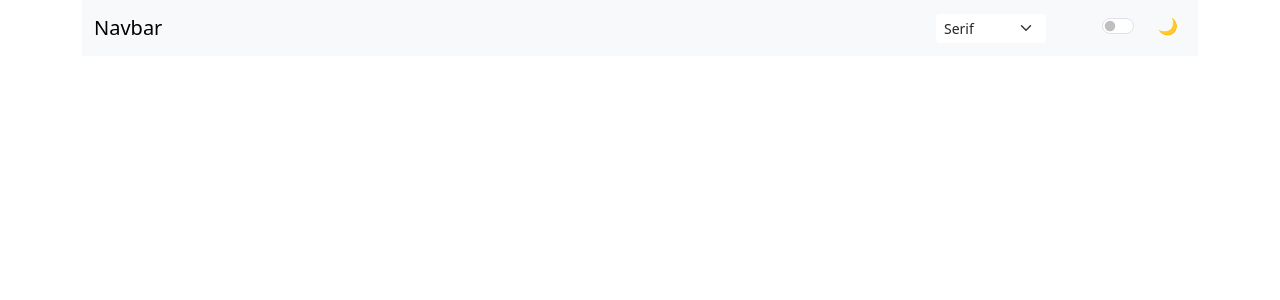
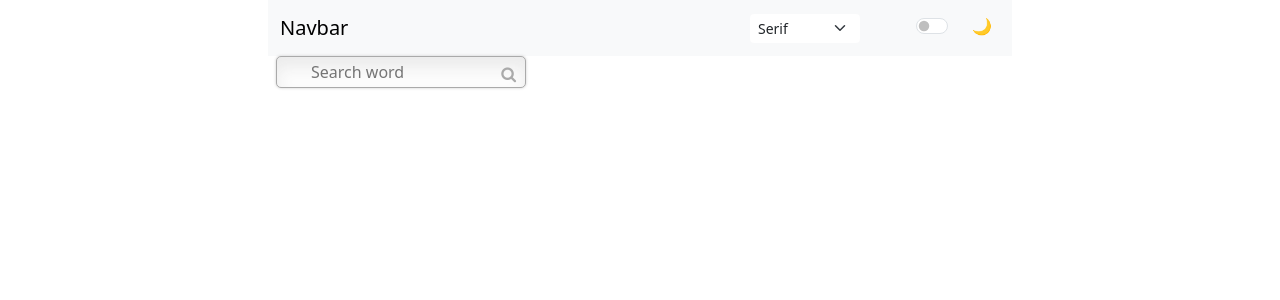
Before and after one commit to harshbix/dictionary, a React (Create React App) app: page / in a window 1280 px wide. Shown: the top 300 px of the page. Built offline with nearby package versions, Linux system fonts and the light colour scheme.

Commit message:
added a search space and customized it

```diff
--- a/src/componets/dictionaryApp.jsx
+++ b/src/componets/dictionaryApp.jsx
@@ -1,5 +1,5 @@
 import React, { useState } from "react";
-import axios from "axios";
+// import axios from "axios";
 
 function MyNav() {
   return (
@@ -8,10 +8,10 @@ function MyNav() {
         <div className="container">
           <a className="navbar-brand">Navbar</a>
           <form className="d-flex" role="dark-mode-toggle">
-          <select className="form-select form-select-sm border-0">
-            <option defaultValue>Serif</option>
-            <option value="1">Sans-Serif</option>
-          </select>
+            <select className="form-select form-select-sm border-0">
+              <option defaultValue>Serif</option>
+              <option value="1">Sans-Serif</option>
+            </select>
             <div className="form-check form-switch">
               <input
                 className="form-check-input mx-3"
@@ -19,40 +19,24 @@ function MyNav() {
                 id="flexSwitchCheckDefault"
               />
             </div>
-            <label className="form-check-label mx-2 col">
-                🌙
-              </label>
+            <label className="form-check-label mx-2 col">🌙</label>
           </form>
         </div>
       </nav>
+      <div className="search mx-2">
+        <span className="fa fa-search"></span>
+        <input placeholder="Search word" />
+      </div>
     </div>
   );
 }
 
 const DictionaryApp = () => {
-  const [word, setWord] = useState("");
-  const [meaning, setMeaning] = useState("");
-
-  const handleSearch = async () => {
-    try {
-      const response = await axios.get(
-        `https://api.dictionaryapi.dev/api/v2/entries/en/${word}`
-      );
-
-      const firstMeaning =
-        response.data[0]?.meanings[0]?.definitions[0]?.definition ||
-        "Meaning not found";
-      setMeaning(firstMeaning);
-    } catch (error) {
-      console.error("Error fetching data:", error);
-      setMeaning("Error fetching meaning");
-    }
-  };
-
   return (
-    <div>
+    <>
       <MyNav />
-    </div>
+      <searchComponent />
+    </>
   );
 };
 
--- a/src/index.css
+++ b/src/index.css
@@ -1,13 +1,51 @@
+@import url("//maxcdn.bootstrapcdn.com/font-awesome/4.1.0/css/font-awesome.min.css");
+
+
 body {
   margin: 0;
+  padding: 0 20%;
   font-family: -apple-system, BlinkMacSystemFont, 'Segoe UI', 'Roboto', 'Oxygen',
     'Ubuntu', 'Cantarell', 'Fira Sans', 'Droid Sans', 'Helvetica Neue',
     sans-serif;
   -webkit-font-smoothing: antialiased;
   -moz-osx-font-smoothing: grayscale;
 }
+@media (max-width:1000px) {
+  body{
+      padding:0;
+  }
+}
 
 code {
   font-family: source-code-pro, Menlo, Monaco, Consolas, 'Courier New',
     monospace;
 }
+
+/* search icon customization */
+
+.search {
+  position: relative;
+  color: #aaa;
+  font-size: 16px;
+}
+
+.search {display: inline-block;}
+
+.search input {
+  width: 250px;
+  height: 32px;
+
+  background: #fcfcfc;
+  border: 1px solid #aaa;
+  border-radius: 5px;
+  box-shadow: 0 0 3px #ccc, 0 10px 15px #ebebeb inset;
+}
+
+.search input { text-indent: 32px;}
+.search .fa-search {
+  position: absolute;
+  top: 10px;
+  left: 10px;
+}
+
+.search .fa-search {left: auto; right: 10px;}
```
